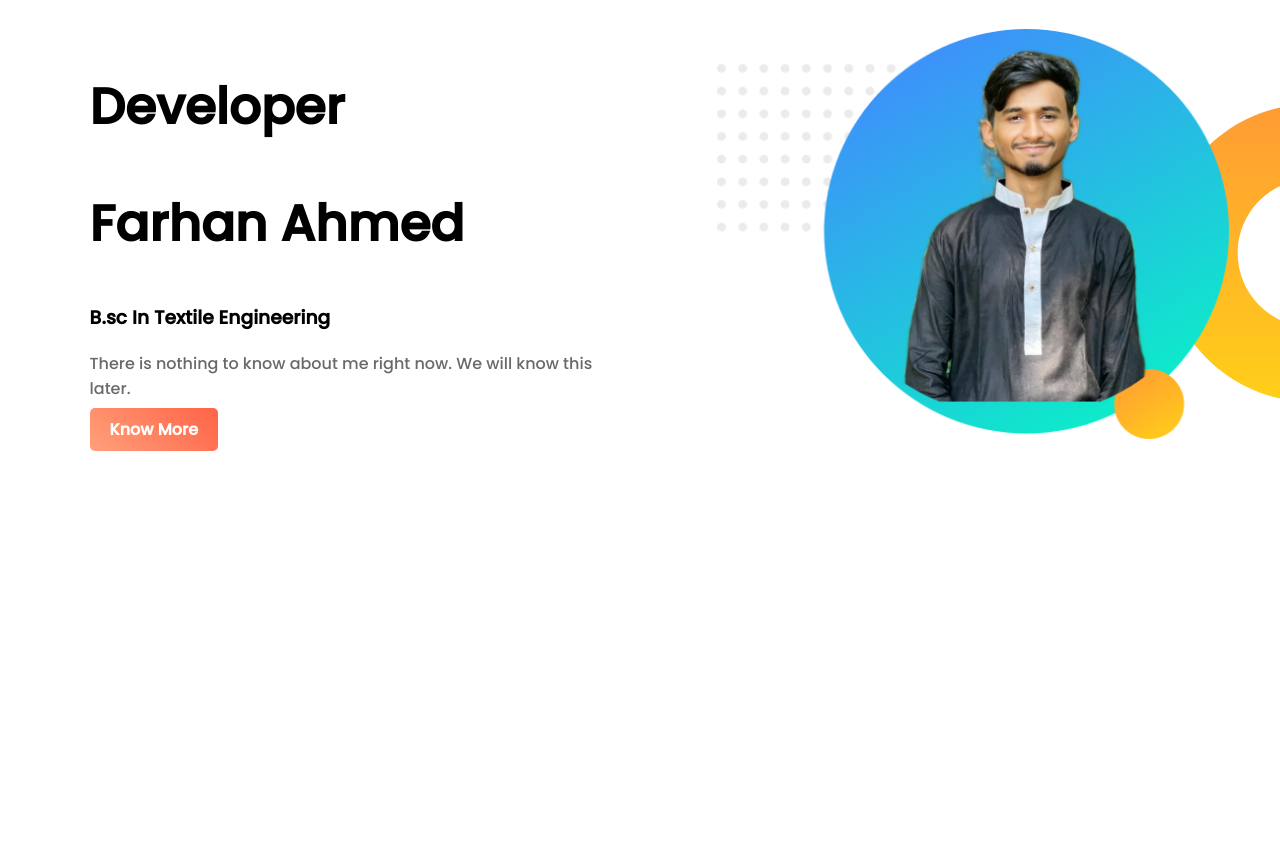
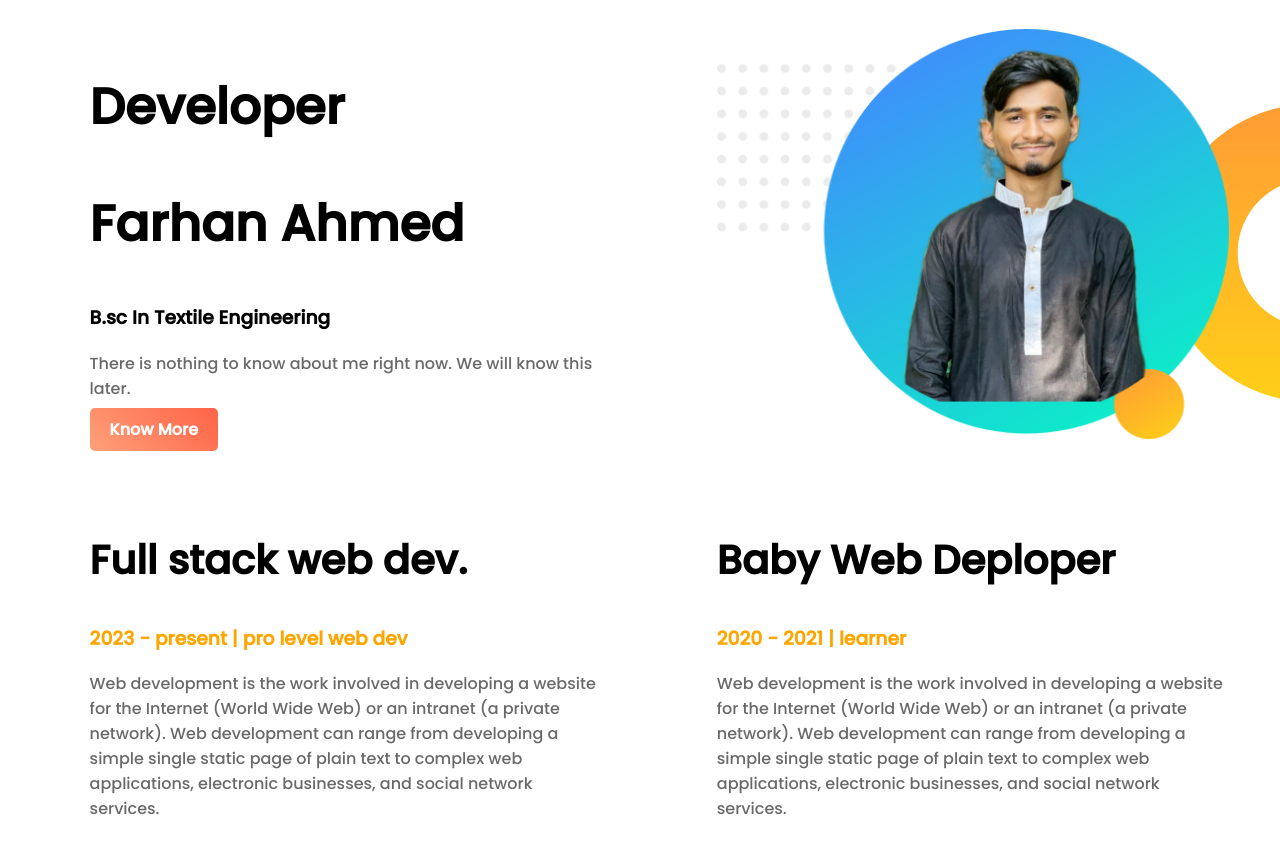
Before and after one commit to 97farhan/portfolio, a plain HTML site: page image of pr/index.html in a window 1280 px wide. Shown: the part 1447-2300 px from the top of the page. Before the commit the page ends 2100 px from the top, so only its background shows below. Drawn offline with Linux system fonts and the light colour scheme.

Commit message:
namajer age

```diff
--- a/image of pr/index.html
+++ b/image of pr/index.html
@@ -39,7 +39,19 @@
          <a class="link-button" target="_blank" href="https://www.linkedin.com/in/farhan-ahmed-0ba746269/">Know More</a>
         </div>
         <div class="half-width"><img src="image 10.png" alt=""></div>
-     </section>
+        <section class="experience">
+                <div class="half-width">
+                <h2>Full stack web dev.</h2>
+                <h3 class="highlight">2023 - present | pro level web dev</h3>
+                <p>Web development is the work involved in developing a website for the Internet (World Wide Web) or an intranet (a private network). Web development can range from developing a simple single static page of plain text to complex web applications, electronic businesses, and social network services.</p>
 
+                </div>
+                <div class="half-width">
+                    <h2>Baby Web Deploper</h2>
+                    <h3 class="highlight">2020 - 2021 | learner</h3>
+                    <p>Web development is the work involved in developing a website for the Internet (World Wide Web) or an intranet (a private network). Web development can range from developing a simple single static page of plain text to complex web applications, electronic businesses, and social network services.</p>
+
+                </div>
+        </section>
 </body>
 </html>
```
